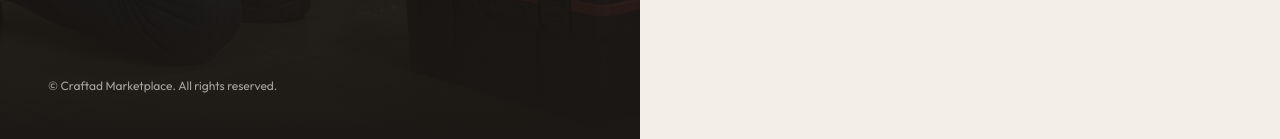
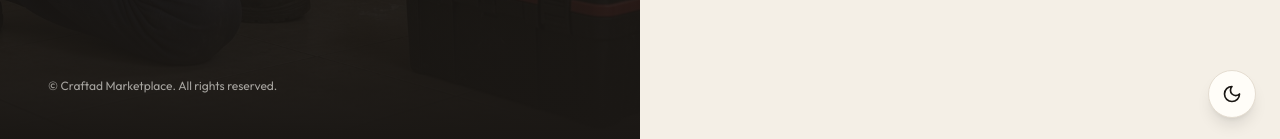
Before and after one commit to gwindotcool/Craftad-Frontend, a React (Vite) app: page /login in a window 1280 px wide. Shown: the part 658-797 px from the top of the page. Built offline with nearby package versions, Linux system fonts and the light colour scheme.

Commit message:
feat: add theme toggle to home and auth pages

```diff
--- a/src/pages/Auth.jsx
+++ b/src/pages/Auth.jsx
@@ -4,6 +4,7 @@ import { SiteMark } from "../components/SiteMark";
 import { craftad } from "../api";
 import { useSession } from "../session";
 import { ArrowRight, Lock, Mail, User, ShieldCheck } from "lucide-react";
+import { FloatingThemeToggle } from "../components/FloatingThemeToggle";
 
 export function Auth({ mode }) {
     const navigate = useNavigate();
@@ -196,6 +197,7 @@ export function Auth({ mode }) {
 
                 </div>
             </div>
+            <FloatingThemeToggle />
         </div>
     );
 }
--- a/src/pages/Home.jsx
+++ b/src/pages/Home.jsx
@@ -3,6 +3,7 @@ import { ArrowRight, MessageSquare, ShieldCheck, Star, Wallet } from "lucide-rea
 import { SiteMark } from "../components/SiteMark";
 import { ShareBar } from "../components/ShareBar";
 import { useSession } from "../session";
+import { FloatingThemeToggle } from "../components/FloatingThemeToggle";
 
 const trades = [
     { name: "Electrical", copy: "Wiring, fittings, and repairs done by people who know the code.", img: "/photos/electrician.jpg" },
@@ -296,7 +297,7 @@ export function Home() {
                     </div>
                 </div>
             </section>
-
+            <FloatingThemeToggle />
         </div>
     );
 }
```
